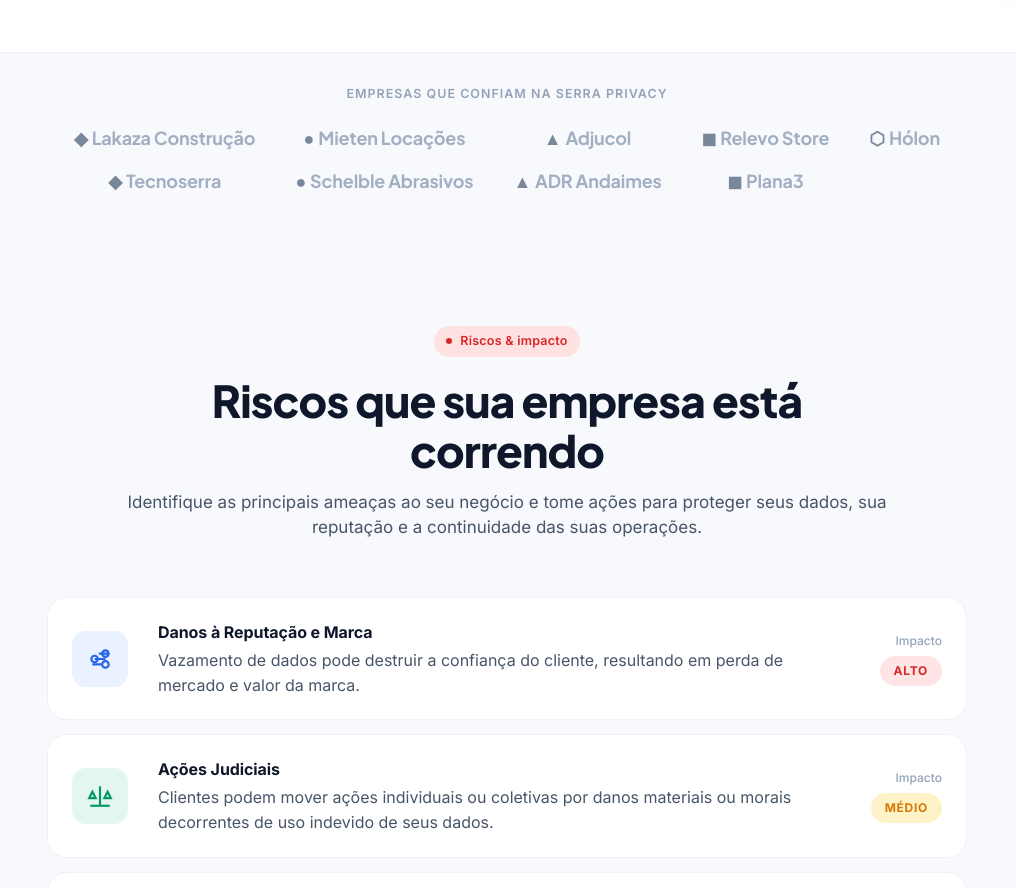
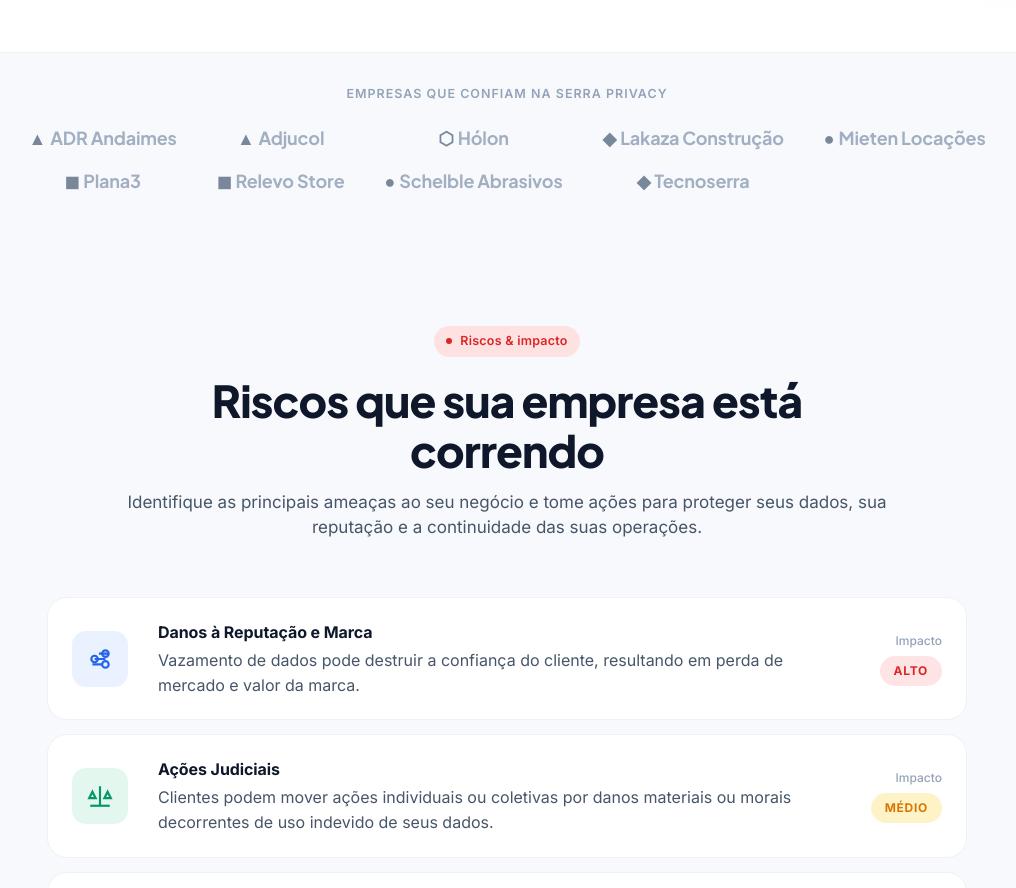
Before and after one commit to omatsudev/lgpd-platform, a Next.js app: page / in a window 1280 px wide. Shown: the part 900-1788 px from the top of the page, without its empty margins (133-1149 px from the left). Built offline with nearby package versions, Linux system fonts and the light colour scheme.

Commit message:
fix: sort trust strip companies alphabetically

```diff
--- a/app/page.tsx
+++ b/app/page.tsx
@@ -589,15 +589,15 @@ export default function HomePage() {
             }}
           >
             {[
+              { glyph: '▲', name: 'ADR Andaimes' },
+              { glyph: '▲', name: 'Adjucol' },
+              { glyph: '⬡', name: 'Hólon' },
               { glyph: '◆', name: 'Lakaza Construção' },
               { glyph: '●', name: 'Mieten Locações' },
-              { glyph: '▲', name: 'Adjucol' },
+              { glyph: '◼', name: 'Plana3' },
               { glyph: '◼', name: 'Relevo Store' },
-              { glyph: '⬡', name: 'Hólon' },
+              { glyph: '●', name: 'Schelble Abrasivos' },
               { glyph: '◆', name: 'Tecnoserra' },
-              { glyph: '●', name: 'Schelble Abrasivos' },
-              { glyph: '▲', name: 'ADR Andaimes' },
-              { glyph: '◼', name: 'Plana3' },
             ].map(({ glyph, name }) => (
               <span
                 key={name}
```
